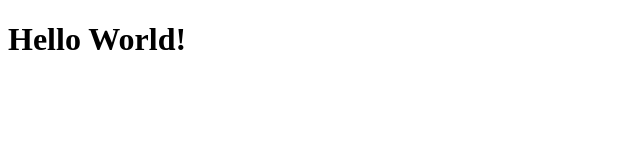
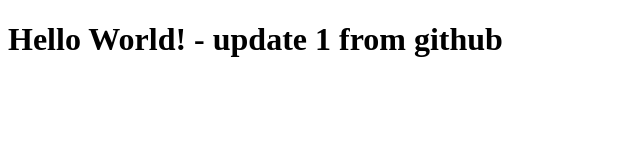
Before and after one commit to ketandevops/staticwebsite, a plain HTML site: page index.html in a window 1280 px wide. Shown: the whole page, without its empty margins (0-640 px from the left). Drawn offline with Linux system fonts and the light colour scheme.

Commit message:
Update index.html

```diff
--- a/index.html
+++ b/index.html
@@ -1,6 +1,6 @@
 <!DOCTYPE html>
 <html>
   <body>
-    <h1>Hello World!</h1>
+    <h1>Hello World! - update 1 from github</h1>
   </body>
 </html>
```
